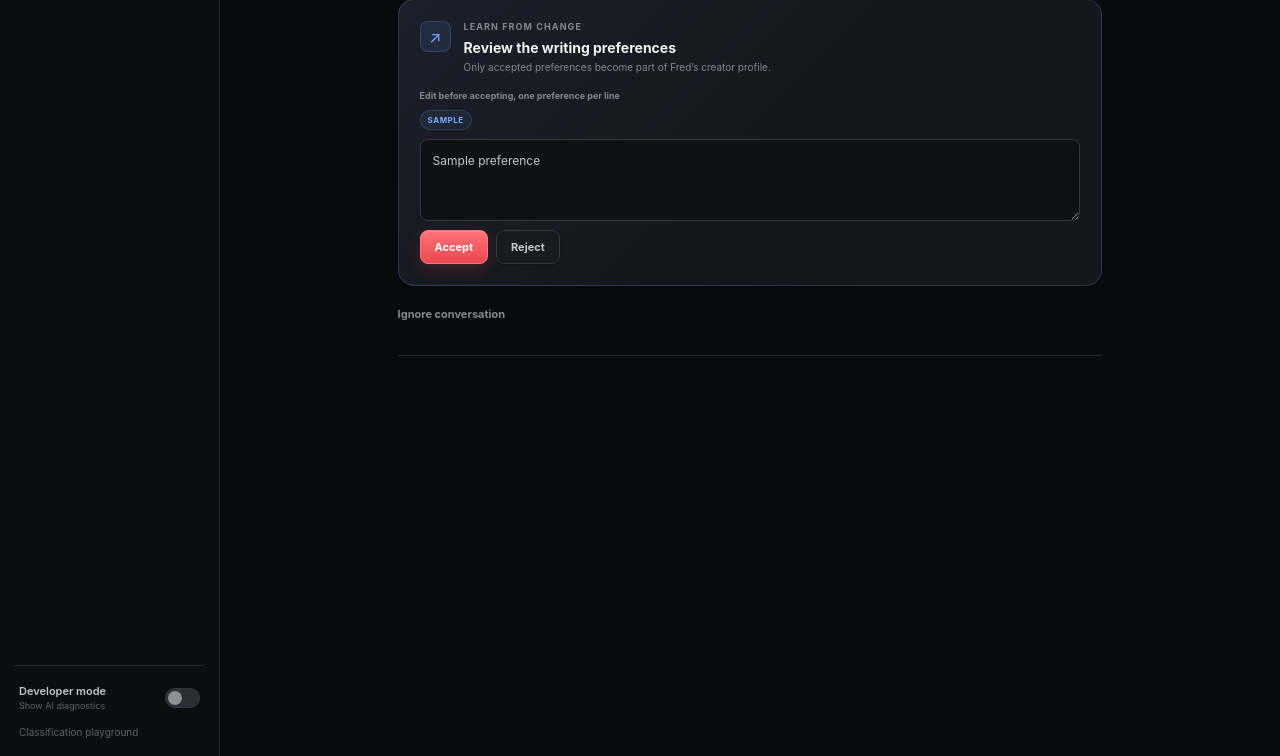
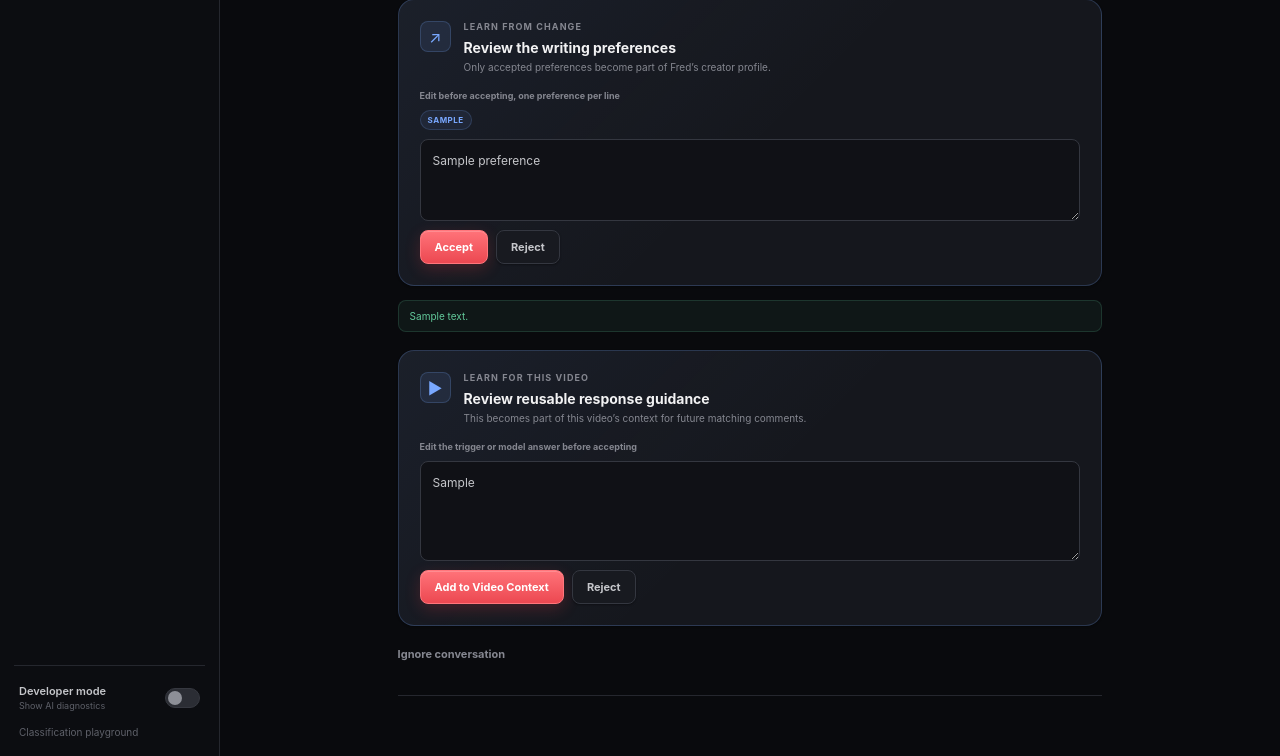
Before and after one commit to fredch16/wingman, a Flask app: template templates/comment_detail.html in a window 1280 px wide. Shown: the part 493-1249 px from the top of the page. Run offline with Flask 3, Linux system fonts and the light colour scheme; the template is opened without the code that fills it: most values are stand-ins (such as "Sample title", 1, 10 or a date in 2020).

Commit message:
feat: learn video-specific response guidance
- Infer a reusable comment trigger and model answer from the creator's reply
- Add an editable review flow before saving learned guidance
- Append accepted guidance to the matching video's stored context without replacing its summary
- Feed learned guidance into future reply generation for that video
- Prevent duplicate entries and cover extraction, persistence, and reuse

```diff
--- a/app.py
+++ b/app.py
@@ -21,12 +21,18 @@ from learning_service import (
     ExtractedPreference,
     PreferenceComparison,
     PreferenceLearningService,
+    VideoResponseComparison,
     append_learned_preferences,
+    format_video_response_guidance,
     parse_review_preferences,
 )
 from production_classification import ClassificationRecord, classify_stored_comment
 from reply_service import ReplyGenerationService
-from video_catalog import list_stored_videos, update_video_summary
+from video_catalog import (
+    append_video_response_guidance,
+    list_stored_videos,
+    update_video_summary,
+)
 from youtube_reply import post_comment_reply
 
 
@@ -64,6 +70,9 @@ def create_app(test_config: dict[str, Any] | None = None) -> Flask:
     app.extensions["learning_proposals"] = {}
     app.extensions["learning_errors"] = {}
     app.extensions["learning_messages"] = {}
+    app.extensions["video_learning_proposals"] = {}
+    app.extensions["video_learning_errors"] = {}
+    app.extensions["video_learning_messages"] = {}
 
     def classification_service() -> ClassificationService:
         if "classification_service" not in app.extensions:
@@ -167,6 +176,9 @@ def create_app(test_config: dict[str, Any] | None = None) -> Flask:
             learning_proposals=app.extensions["learning_proposals"],
             learning_errors=app.extensions["learning_errors"],
             learning_messages=app.extensions["learning_messages"],
+            video_learning_proposals=app.extensions["video_learning_proposals"],
+            video_learning_errors=app.extensions["video_learning_errors"],
+            video_learning_messages=app.extensions["video_learning_messages"],
             classification_dry_run=app.config["CLASSIFICATION_DRY_RUN"],
         )
 
@@ -244,6 +256,15 @@ def create_app(test_config: dict[str, Any] | None = None) -> Flask:
             ),
             learning_error=app.extensions["learning_errors"].get(comment_id),
             learning_message=app.extensions["learning_messages"].get(comment_id),
+            video_learning_proposal=app.extensions[
+                "video_learning_proposals"
+            ].get(comment_id),
+            video_learning_error=app.extensions["video_learning_errors"].get(
+                comment_id
+            ),
+            video_learning_message=app.extensions[
+                "video_learning_messages"
+            ].get(comment_id),
         )
 
     def generate_reply_for_comment(comment_id: str) -> None:
@@ -395,6 +416,85 @@ def create_app(test_config: dict[str, Any] | None = None) -> Flask:
         app.extensions["learning_errors"].pop(comment_id, None)
         app.extensions["learning_messages"][comment_id] = (
             "Learned preference suggestion discarded."
+        )
+        return redirect(url_for("comment_detail", comment_id=comment_id))
+
+    @app.post("/comments/<comment_id>/learn-video-context")
+    def learn_video_context(comment_id: str):
+        comment = repository().get_comment(comment_id)
+        if comment is None:
+            abort(404)
+        creator_reply = request.form.get("draft_reply", "").strip()
+        if not creator_reply:
+            app.extensions["video_learning_errors"][comment_id] = (
+                "Write a reply before learning video-specific guidance."
+            )
+            return redirect(url_for("comment_detail", comment_id=comment_id))
+        repository().update_draft_reply(comment_id, creator_reply)
+        try:
+            guidance = (
+                preference_learning_service().extract_video_response_guidance(
+                    VideoResponseComparison(
+                        comment_text=comment.text,
+                        creator_reply=creator_reply,
+                        video_title=comment.video_title,
+                        video_summary=comment.video_summary,
+                    )
+                )
+            )
+            app.extensions["video_learning_proposals"][comment_id] = (
+                format_video_response_guidance(guidance)
+            )
+            app.extensions["video_learning_errors"].pop(comment_id, None)
+            app.extensions["video_learning_messages"].pop(comment_id, None)
+        except Exception as error:
+            app.extensions["video_learning_errors"][comment_id] = str(error)
+            app.logger.exception(
+                "Video context learning failed for %s", comment_id
+            )
+        return redirect(url_for("comment_detail", comment_id=comment_id))
+
+    @app.post("/comments/<comment_id>/video-learning/accept")
+    def accept_video_context_learning(comment_id: str):
+        comment = repository().get_comment(comment_id)
+        if comment is None:
+            abort(404)
+        proposals: dict[str, str] = app.extensions[
+            "video_learning_proposals"
+        ]
+        if comment_id not in proposals:
+            abort(409)
+        guidance = request.form.get("guidance", "").strip()
+        if not guidance:
+            app.extensions["video_learning_errors"][comment_id] = (
+                "Keep response guidance before accepting."
+            )
+            return redirect(url_for("comment_detail", comment_id=comment_id))
+        try:
+            if not append_video_response_guidance(
+                repository().connection,
+                comment.video_id,
+                guidance,
+            ):
+                abort(404)
+        except ValueError as error:
+            app.extensions["video_learning_errors"][comment_id] = str(error)
+        else:
+            proposals.pop(comment_id, None)
+            app.extensions["video_learning_errors"].pop(comment_id, None)
+            app.extensions["video_learning_messages"][comment_id] = (
+                "Added response guidance to this video’s context."
+            )
+        return redirect(url_for("comment_detail", comment_id=comment_id))
+
+    @app.post("/comments/<comment_id>/video-learning/reject")
+    def reject_video_context_learning(comment_id: str):
+        if repository().get_comment(comment_id) is None:
+            abort(404)
+        app.extensions["video_learning_proposals"].pop(comment_id, None)
+        app.extensions["video_learning_errors"].pop(comment_id, None)
+        app.extensions["video_learning_messages"][comment_id] = (
+            "Video response guidance discarded."
         )
         return redirect(url_for("comment_detail", comment_id=comment_id))
 
--- a/learning_service.py
+++ b/learning_service.py
@@ -13,7 +13,10 @@ from typing import Any, Literal
 from openai import OpenAI
 from pydantic import BaseModel, Field
 
-from learning_prompt import PREFERENCE_LEARNING_PROMPT
+from learning_prompt import (
+    PREFERENCE_LEARNING_PROMPT,
+    VIDEO_CONTEXT_LEARNING_PROMPT,
+)
 
 LOGGER = logging.getLogger("wingman.preference_learning")
 LEARNED_PREFERENCES_HEADING = "## Learned Preferences"
@@ -40,6 +43,11 @@ class ExtractedPreferences(BaseModel):
     changes: list[ExtractedPreference] = Field(max_length=2)
 
 
+class VideoResponseGuidance(BaseModel):
+    trigger: str
+    model_answer: str
+
+
 @dataclass(frozen=True)
 class PreferenceComparison:
     original_draft: str
@@ -50,6 +58,13 @@ class PreferenceComparison:
     category: str | None = None
     classification_reason: str | None = None
 
+
+@dataclass(frozen=True)
+class VideoResponseComparison:
+    comment_text: str
+    creator_reply: str
+    video_title: str
+    video_summary: str | None = None
 
 @dataclass(frozen=True)
 class AppendResult:
@@ -118,6 +133,44 @@ class PreferenceLearningService:
             [change.model_dump() for change in changes],
         )
         return changes[:2]
+
+    def extract_video_response_guidance(
+        self, comparison: VideoResponseComparison
+    ) -> VideoResponseGuidance:
+        prompt_input = [
+            {"role": "system", "content": VIDEO_CONTEXT_LEARNING_PROMPT},
+            {
+                "role": "user",
+                "content": (
+                    f"Video:\n{comparison.video_title}\n\n"
+                    f"Current video context:\n"
+                    f"{comparison.video_summary or 'Not provided'}\n\n"
+                    f"Viewer comment:\n{comparison.comment_text}\n\n"
+                    f"Creator's reply:\n{comparison.creator_reply}"
+                ),
+            },
+        ]
+        LOGGER.info("Video response learning prompt: %s", prompt_input)
+        response = self.client.responses.parse(
+            model=self.model,
+            input=prompt_input,
+            text_format=VideoResponseGuidance,
+        )
+        parsed = response.output_parsed
+        if parsed is None:
+            raise ValueError("OpenAI returned no video response guidance.")
+        trigger = clean_preference(parsed.trigger)
+        model_answer = clean_preference(parsed.model_answer)
+        if not trigger or not model_answer:
+            raise ValueError("OpenAI returned incomplete video response guidance.")
+        return VideoResponseGuidance(
+            trigger=trigger,
+            model_answer=model_answer,
+        )
+
+
+def format_video_response_guidance(guidance: VideoResponseGuidance) -> str:
+    return f"When {guidance.trigger}, answer along these lines: {guidance.model_answer}"
 
 
 def clean_preference(value: str) -> str:
--- a/static/styles.css
+++ b/static/styles.css
@@ -1006,7 +1006,9 @@ main {
 
 .editor-actions {
   display: flex;
+  flex-wrap: wrap;
   gap: 8px;
+  justify-content: flex-end;
 }
 
 .save-hint {
--- a/templates/_conversation_panel.html
+++ b/templates/_conversation_panel.html
@@ -127,6 +127,12 @@
                 Regenerate to Enable Learning
               </button>
             {% endif %}
+            <button class="button video-learn-button"
+                    type="submit"
+                    title="Infer a reusable model answer for similar comments on this video"
+                    formaction="{{ url_for('learn_video_context', comment_id=comment.comment_id) }}">
+              Learn for This Video
+            </button>
             {% if comment.reply_approved_at %}
               <button class="button primary"
                       type="submit"
@@ -212,6 +218,44 @@
     </section>
   {% endif %}
 
+  {% if video_learning_error %}
+    <p class="learning-notice learning-error">{{ video_learning_error }}</p>
+  {% endif %}
+  {% if video_learning_message %}
+    <p class="learning-notice learning-success">{{ video_learning_message }}</p>
+  {% endif %}
+  {% if video_learning_proposal %}
+    <section class="learning-review video-learning-review">
+      <div class="learning-review-heading">
+        <span class="learning-review-icon">▶</span>
+        <div>
+          <span class="eyebrow">Learn for this video</span>
+          <h3>Review reusable response guidance</h3>
+          <p>This becomes part of this video’s context for future matching comments.</p>
+        </div>
+      </div>
+      <form class="async-form"
+            method="post"
+            action="{{ url_for('accept_video_context_learning', comment_id=comment.comment_id) }}">
+        <label for="video-guidance-{{ comment.comment_id }}">
+          Edit the trigger or model answer before accepting
+        </label>
+        <textarea id="video-guidance-{{ comment.comment_id }}"
+                  name="guidance"
+                  rows="4"
+                  required>{{ video_learning_proposal }}</textarea>
+        <div class="learning-review-actions">
+          <button class="button primary" type="submit">Add to Video Context</button>
+          <button class="button"
+                  type="submit"
+                  formaction="{{ url_for('reject_video_context_learning', comment_id=comment.comment_id) }}">
+            Reject
+          </button>
+        </div>
+      </form>
+    </section>
+  {% endif %}
+
   <footer class="conversation-actions">
     <form class="async-form"
           method="post"
```
Also changed, not shown: learning_prompt.py (+15 -0 lines), templates/inbox.html (+8 -2 lines), test_app.py (+61 -1 lines), test_learning_service.py (+47 -1 lines), test_video_catalog.py (+32 -0 lines), video_catalog.py (+28 -0 lines).
